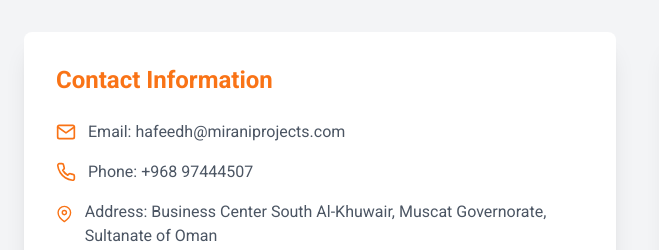
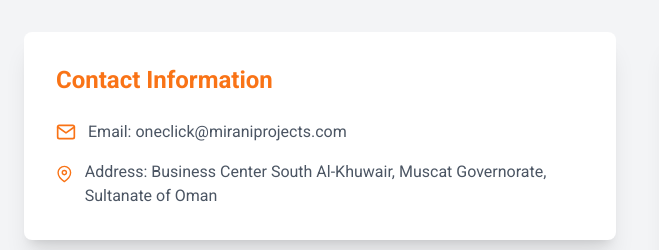
Before and after one commit to Mutasim-7/MPS2, a plain HTML site: page index.html in a window 1280 px wide. Shown: the part 3800-4050 px from the top of the page, 0-659 px from the left. Drawn offline with nearby package versions, Linux system fonts and the light colour scheme.

Commit message:
Update index.html

```diff
--- a/index.html
+++ b/index.html
@@ -214,11 +214,7 @@
                         <div class="space-y-4 text-gray-600">
                             <p class="flex items-center">
                                 <svg xmlns="http://www.w3.org/2000/svg" width="20" height="20" viewBox="0 0 24 24" fill="none" stroke="currentColor" stroke-width="2" stroke-linecap="round" stroke-linejoin="round" class="mr-3 text-orange-500"><path d="M4 4h16c1.1 0 2 .9 2 2v12c0 1.1-.9 2-2 2H4c-1.1 0-2-.9-2-2V6c0-1.1.9-2 2-2z"></path><polyline points="22,6 12,13 2,6"></polyline></svg>
-                                Email: <a href="mailto:hafeedh@miraniprojects.com" class="ml-1 hover:text-orange-500">hafeedh@miraniprojects.com</a>
-                            </p>
-                            <p class="flex items-center">
-                                <svg xmlns="http://www.w3.org/2000/svg" width="20" height="20" viewBox="0 0 24 24" fill="none" stroke="currentColor" stroke-width="2" stroke-linecap="round" stroke-linejoin="round" class="mr-3 text-orange-500"><path d="M22 16.92v3a2 2 0 0 1-2.18 2 19.79 19.79 0 0 1-8.63-3.07 19.5 19.5 0 0 1-6-6 19.79 19.79 0 0 1-3.07-8.67A2 2 0 0 1 4.11 2h3a2 2 0 0 1 2 1.72 12.84 12.84 0 0 0 .7 2.81 2 2 0 0 1-.45 2.11L8.09 9.91a16 16 0 0 0 6 6l1.27-1.27a2 2 0 0 1 2.11-.45 12.84 12.84 0 0 0 2.81.7A2 2 0 0 1 22 16.92z"></path></svg>
-                                Phone: <a href="tel:+96897444507" class="ml-1 hover:text-orange-500">+968 97444507</a>
+                                Email: <a href="mailto:oneclick@miraniprojects.com" class="ml-1 hover:text-orange-500">oneclick@miraniprojects.com</a>
                             </p>
                             <p class="flex items-start">
                                 <svg xmlns="http://www.w3.org/2000/svg" width="20" height="20" viewBox="0 0 24 24" fill="none" stroke="currentColor" stroke-width="2" stroke-linecap="round" stroke-linejoin="round" class="mr-3 text-orange-500 mt-1"><path d="M21 10c0 7-9 13-9 13s-9-6-9-13a9 9 0 0 1 18 0z"></path><circle cx="12" cy="10" r="3"></circle></svg>
```
